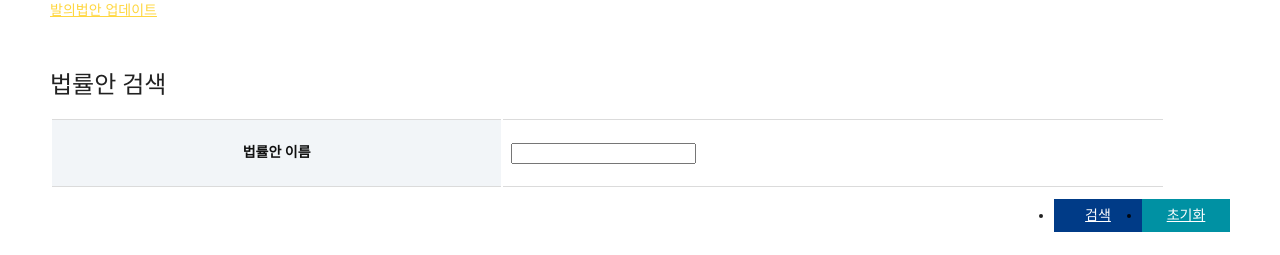
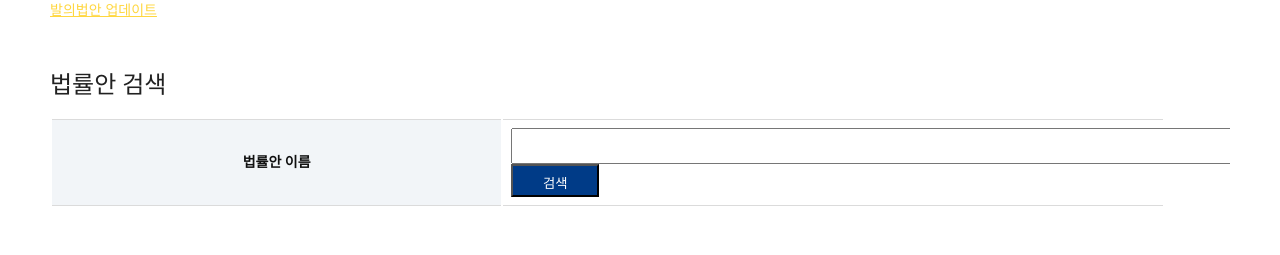
Before and after one commit to jangyeongjun/jungchiwiki, a Django app: template feedpage/templates/feedpage/lawsearch.html in a window 1280 px wide. Shown: the part 64-319 px from the top of the page. Run offline with Django 3.2, Linux system fonts and the light colour scheme; the template is opened without the code that fills it, so the values that code supplies are empty; some libraries are stand-ins or nearby versions.

Commit message:
law search function complete

```diff
--- a/feedpage/templates/feedpage/lawsearch.html
+++ b/feedpage/templates/feedpage/lawsearch.html
@@ -21,20 +21,22 @@
 	       				<col style="width:3%;">
 	       				</colgroup>
 	       				<tbody>
+                           <form class="btn_group" action="{% url 'search'%}" method = "post" id = "search_form">
+                           {% csrf_token %}
 	       					<tr>
 								<th scope="row">법률안 이름</th>
-	       						<td class = "tdforlaw"><input type="text" title="이름" id="schHgNm" name="schHgNm"></td>
+	       						<td class = "tdforlaw">
+                                    <input type="text" title="이름" id="schHgNm" name="lawseach_key" style="width:800px;height:30px;font-size:20px"></input>
+                                    <button class="btn_inquiries" id="btnSearch" type="submit">검색</button>
+
+                                </td>
 
 	       					</tr>
+                            </form>
 
 	       				</tbody>
 	       				</table>
-	       				<div class="btn_group">
-		       				<ul>
-		       					<li><a href="javascript:;" class="btn_inquiries" id="btnSearch">검색</a></li>
-		       					<li><a href="javascript:;" class="btn_checkchart" id="btnInit">초기화</a></li>
-		       				</ul>
-	       				</div>
+
 	       			</form>
 	       			<div class="bgshadow_modal">&nbsp;</div>
 	       			</div>
```
Also changed, not shown: feedpage/templates/feedpage/search.html (+3 -6 lines), feedpage/views.py (+16 -4 lines).
